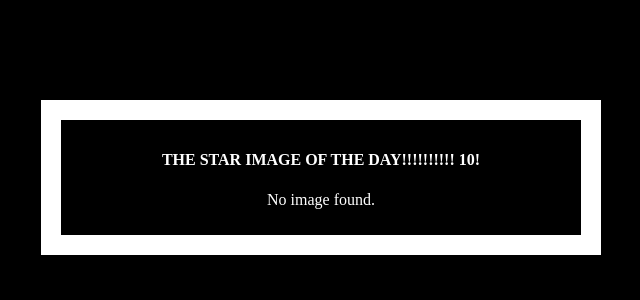
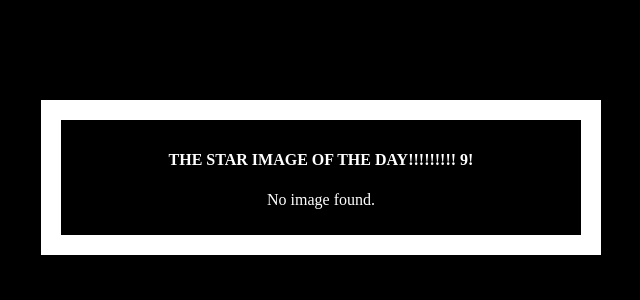
Before and after one commit to Ariel-ksenzovsky/star-image-app, a Flask app: template templates/index.html in a window 1280 px wide. Shown: the top 300 px of the page, without its empty margins (319-959 px from the left). Run offline with Flask 3, Linux system fonts and the light colour scheme; the template is opened without the code that fills it, so the values that code supplies are empty.

Commit message:
test no.5 k8s on azure

```diff
--- a/templates/index.html
+++ b/templates/index.html
@@ -20,7 +20,7 @@
   </head>
   <body>
     <div class="container">
-      <h4>The Star Image of the Day!!!!!!!!!! 10!</h4>
+      <h4>The Star Image of the Day!!!!!!!!! 9!</h4>
       {% if image %}
         <img src="{{ image }}" alt="Star Image" />
       {% else %}
```
Also changed, not shown: .github/workflows/azure-kubernetes-service.yml.
